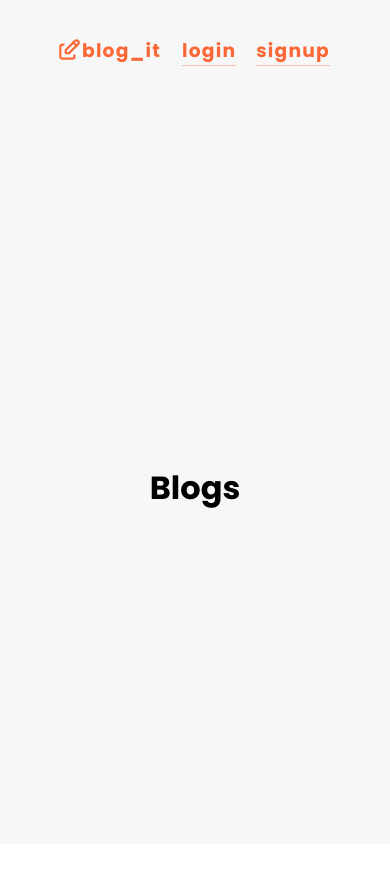
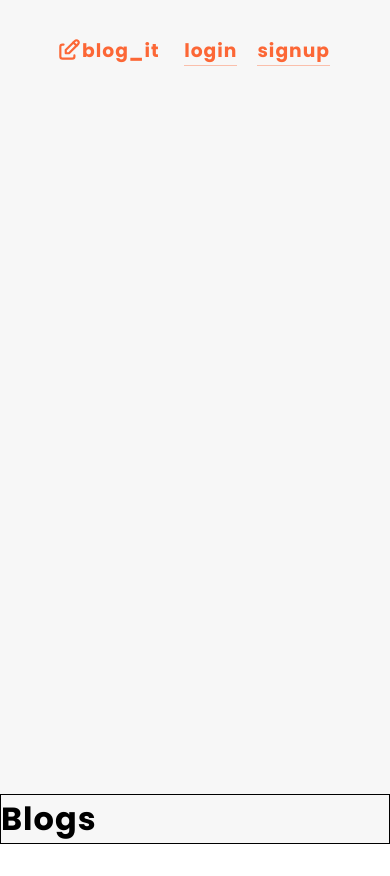
Before and after one commit to andbudha/blog-it-mern, a React (Vite) app in the folder client/: page / in a window 390 px wide. After the commit the page ends 844 px from the top, so only its background shows below. Built offline with nearby package versions, Linux system fonts and the light colour scheme.

Commit message:
App styles&responsiveness updated

```diff
--- a/client/src/App.module.scss
+++ b/client/src/App.module.scss
@@ -1,13 +1,12 @@
 @import '../src/assets/sass/mixinns.scss';
 @import '../src/assets/sass/variables.scss';
-
 * {
   margin: 0;
   padding: 0;
   box-sizing: border-box;
   font-family: 'Poppins', sans-serif;
+  letter-spacing: 1px;
 }
-
 .main_app_box {
   height: 100vh;
   width: 100vw;
--- a/client/src/components/Layout/Layout.module.scss
+++ b/client/src/components/Layout/Layout.module.scss
@@ -3,11 +3,9 @@
 .main_layout_box {
   width: 100%;
   height: 100%;
-  font-family: 'Poppins', sans-serif;
+  @include flexBox(nowrap, column, space-between, center);
   .main_outlet_box {
-    padding: 50px;
-    // border: 1px solid;
-    height: 92%;
+    height: auto;
     width: 100%;
     @include flexBox(nowrap, row, center, center);
   }
--- a/client/src/pages/Blogs/Blogs.module.scss
+++ b/client/src/pages/Blogs/Blogs.module.scss
@@ -0,0 +1,5 @@
+.main_blogs_box {
+  border: 1px solid;
+  max-height: 100%;
+  width: 100%;
+}
--- a/client/src/pages/MyBlogs/MyBlogs.module.scss
+++ b/client/src/pages/MyBlogs/MyBlogs.module.scss
@@ -2,6 +2,7 @@
 @import '../../assets/sass/variables.scss';
 
 .main_myblogs_box {
+  // border: 1px solid;
   height: 100%;
   @include flexBox(nowrap, row, center, center);
 }
```
